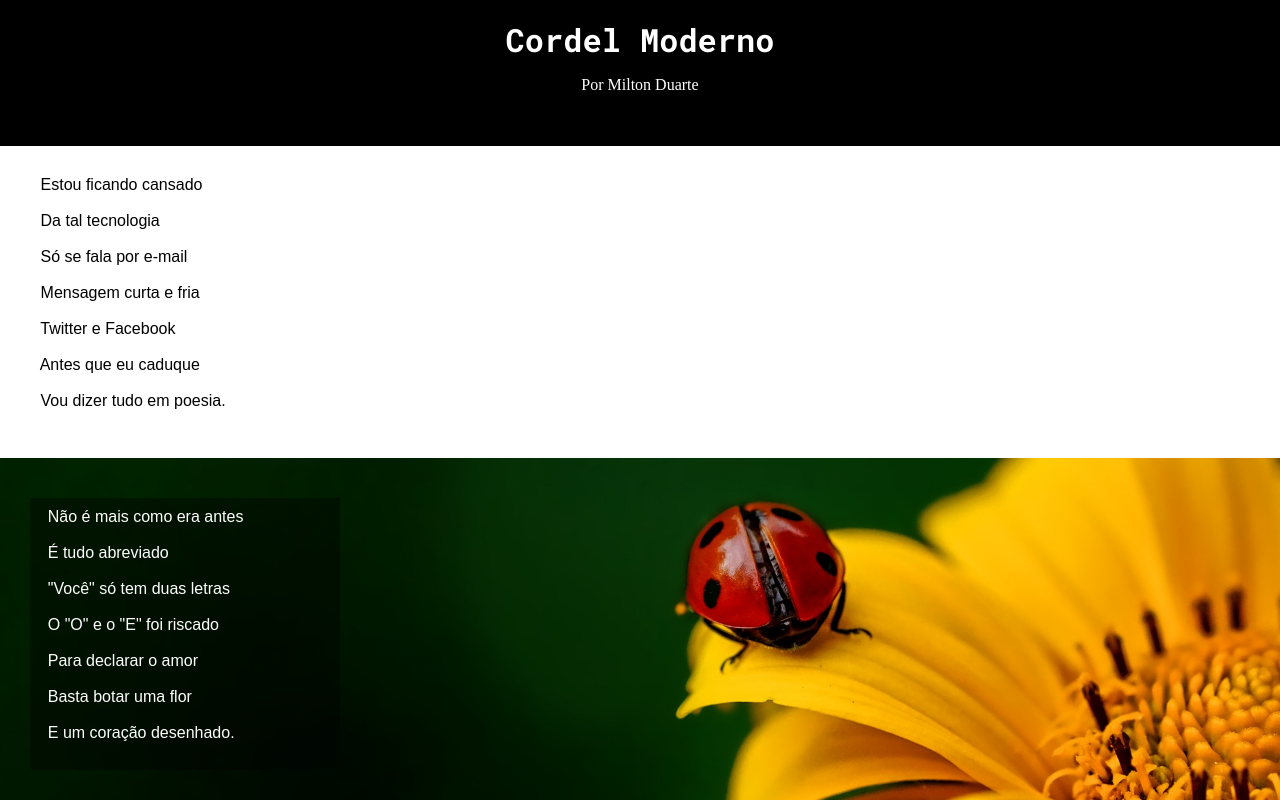
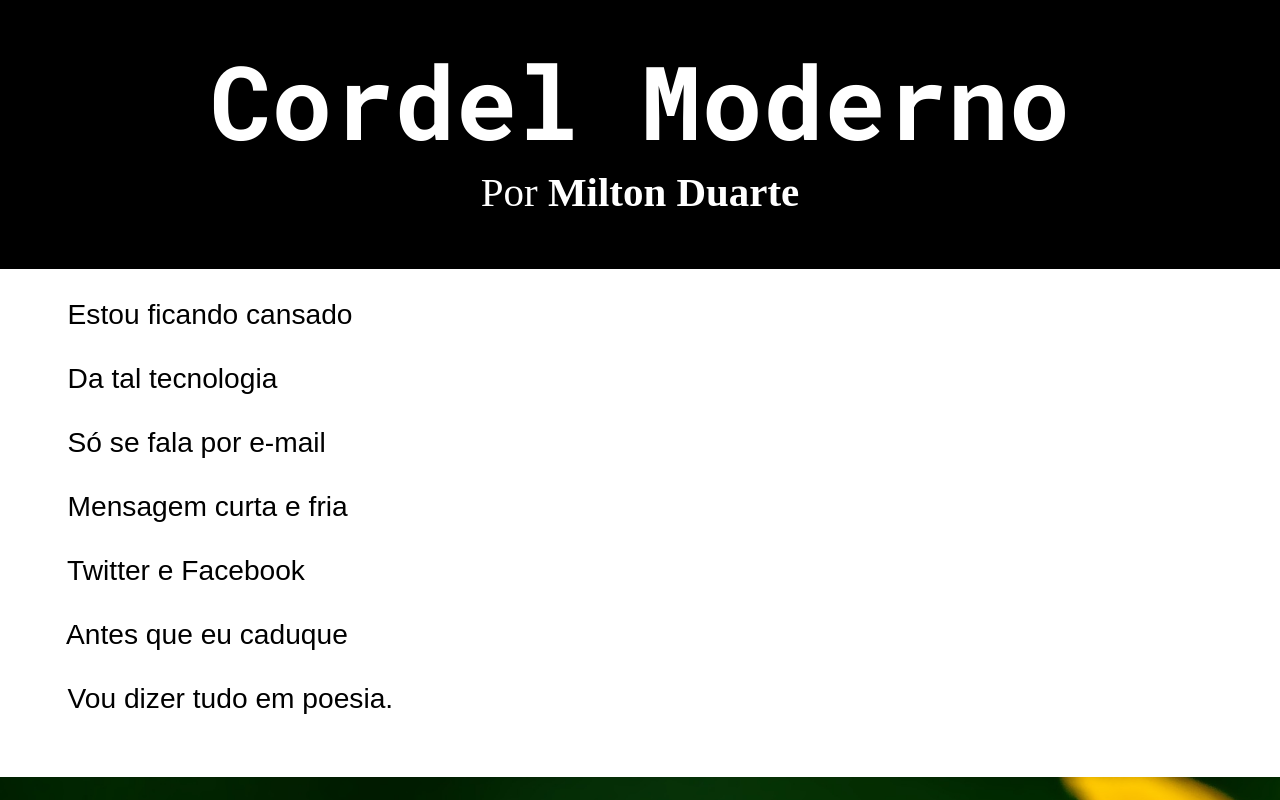
Before and after one commit to AndreLuizDSM/HTMLCSS, a plain HTML site: page Desafio 04/index.html in a window 1280 px wide. Shown: the top 800 px of the page. Drawn offline with Linux system fonts and the light colour scheme; a web font is replaced by a local one.

Commit message:
Atualização do site

```diff
--- a/Desafio 04/imagens/style.css
+++ b/Desafio 04/imagens/style.css
@@ -6,17 +6,34 @@
     margin: 0px;
     padding: 0px;
 }
+
 body{
 
 }
+
+a {
+    text-decoration: none;
+    color: white;
+    font-weight: bolder;
+}
+
 header{
 
-    height: 140px;
+    padding-bottom: 50px;
+    text-align: center;
+
 }
 
 header > h1 {
     font-family: 'Roboto Mono', sans-serif;
-    margin: 15px 0px;
+    padding-top: 30px;
+    font-size: 8vw;
+
+}
+
+header > p {
+    padding-bottom: 50px;
+    font-size: 3.2vw;
 }
 
 main{
@@ -28,8 +45,8 @@ pre{
     padding: 5px;
     margin: 25px 0px;
     text-align: left;
+    font-size: 2.2vw;
 
-    font-size-adjust: 100%;
 
 }
 article{
@@ -39,6 +56,7 @@ article{
 aside{
     background-position: center center;
     background-size: cover;
+    background-attachment: fixed;
     width: 100%;
     min-width: 200px;
     padding: 15px 0px 15px 0px;
@@ -47,8 +65,9 @@ aside{
 
 aside > pre {
     background-color: rgba(0, 0, 0, 0.39);
+
     color: white;
-    width: 310px;
+    width: 32vw;
     padding: 10px 0px;
     margin-left: 30px;
     display: inline-block;
--- a/Desafio 04/index.html
+++ b/Desafio 04/index.html
@@ -9,7 +9,7 @@
 <body>
     <header class="cabecarios">
         <h1>Cordel Moderno</h1>
-        <p>Por Milton Duarte</p>
+        <p>Por <a href="https://www.recantodasletras.com.br/poesias/3186743">Milton Duarte</a></p>
     </header>
     <main>
         <article>
@@ -29,6 +29,7 @@
         Vou dizer tudo em poesia.
             </pre>
         </article>
+
         <aside id="foto1">
             <pre>
     Não é mais como era antes
@@ -46,6 +47,7 @@
     E um coração desenhado.
             </pre>
         </aside>
+
         <article>
             <pre>
         Arroba agora não pesa
@@ -77,6 +79,7 @@
         Decifre esse rabisco.
             </pre>
         </article>
+
         <aside id="foto2">
             <pre>
     Tenho saudade das cartas
@@ -94,6 +97,7 @@
     Nas linhas do coração.
             </pre>
         </aside>
+
         <article>
             <pre>
         Agora, escrevo e envio
@@ -128,6 +132,6 @@
             </pre>
         </article>
     </main>
-    <footer class="cabecarios">Site do <i>&copy;MNY</i></footer>
+    <footer class="cabecarios">Site do &copy;<a href="https://github.com/AndreLuizDSM"><i>MnY</i></a></footer>
 </body>
 </html>
```
